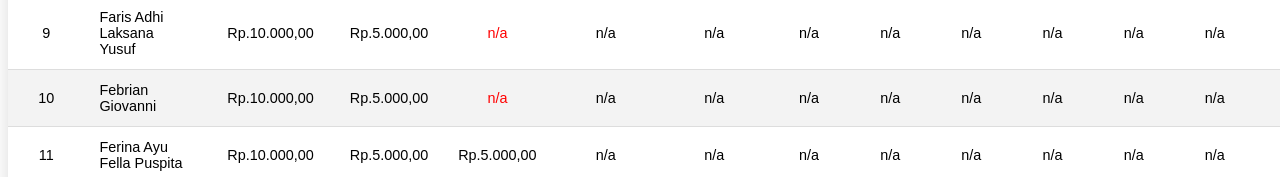
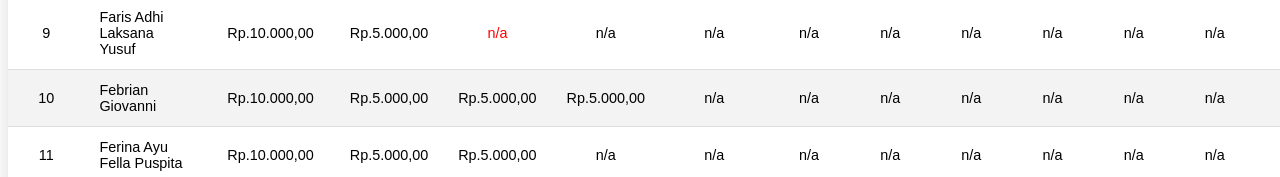
Before and after one commit to baguswijaksono/HTML-KasKelas, a plain HTML site: page masuk.html in a window 1280 px wide. Shown: the part 585-762 px from the top of the page. Drawn offline with Linux system fonts and the light colour scheme.

Commit message:
Update masuk.html

```diff
--- a/masuk.html
+++ b/masuk.html
@@ -171,8 +171,8 @@
         <td style="text-align: left;">Febrian Giovanni</td>
         <td>Rp.10.000,00</td>
         <td>Rp.5.000,00</td>
-        <td style="color: red;">n/a</td>
-        <td>n/a</td>
+        <td>Rp.5.000,00</td>
+        <td>Rp.5.000,00</td>
         <td>n/a</td>
         <td>n/a</td>
         <td>n/a</td>
```
